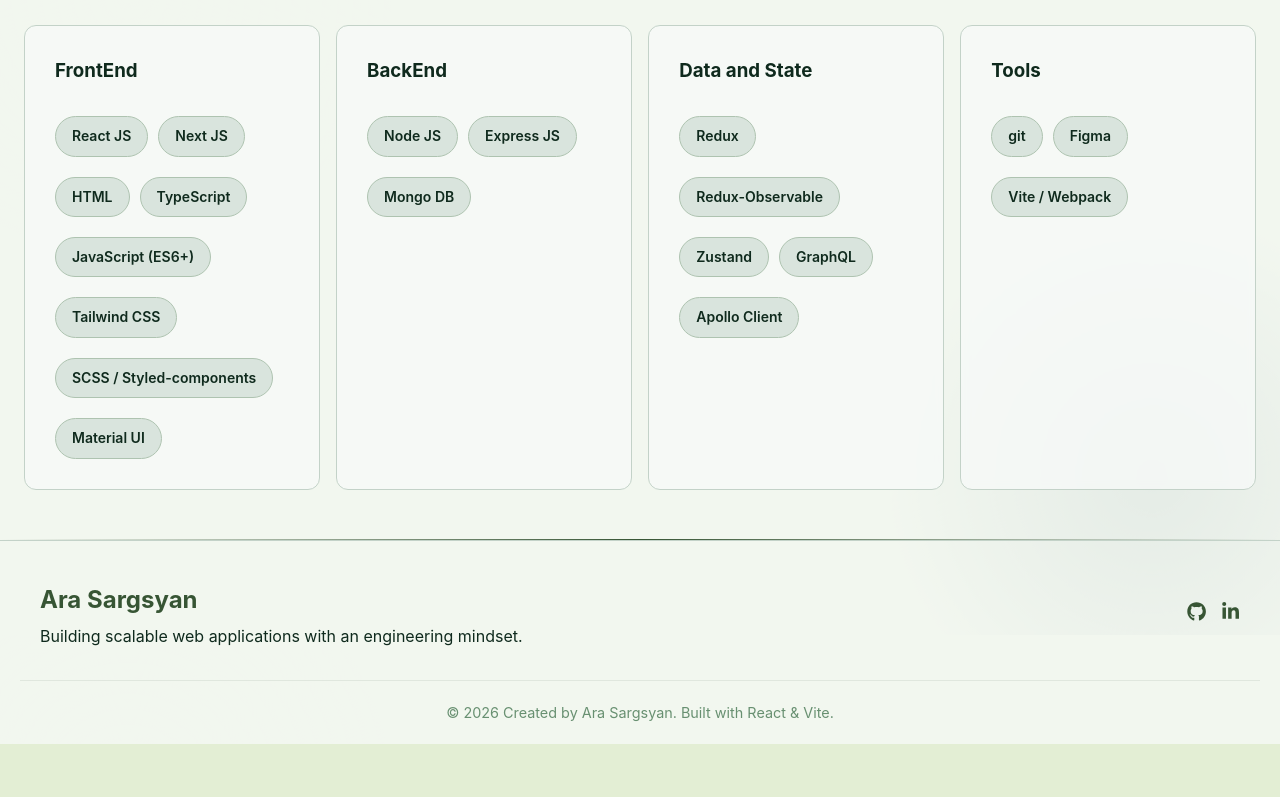
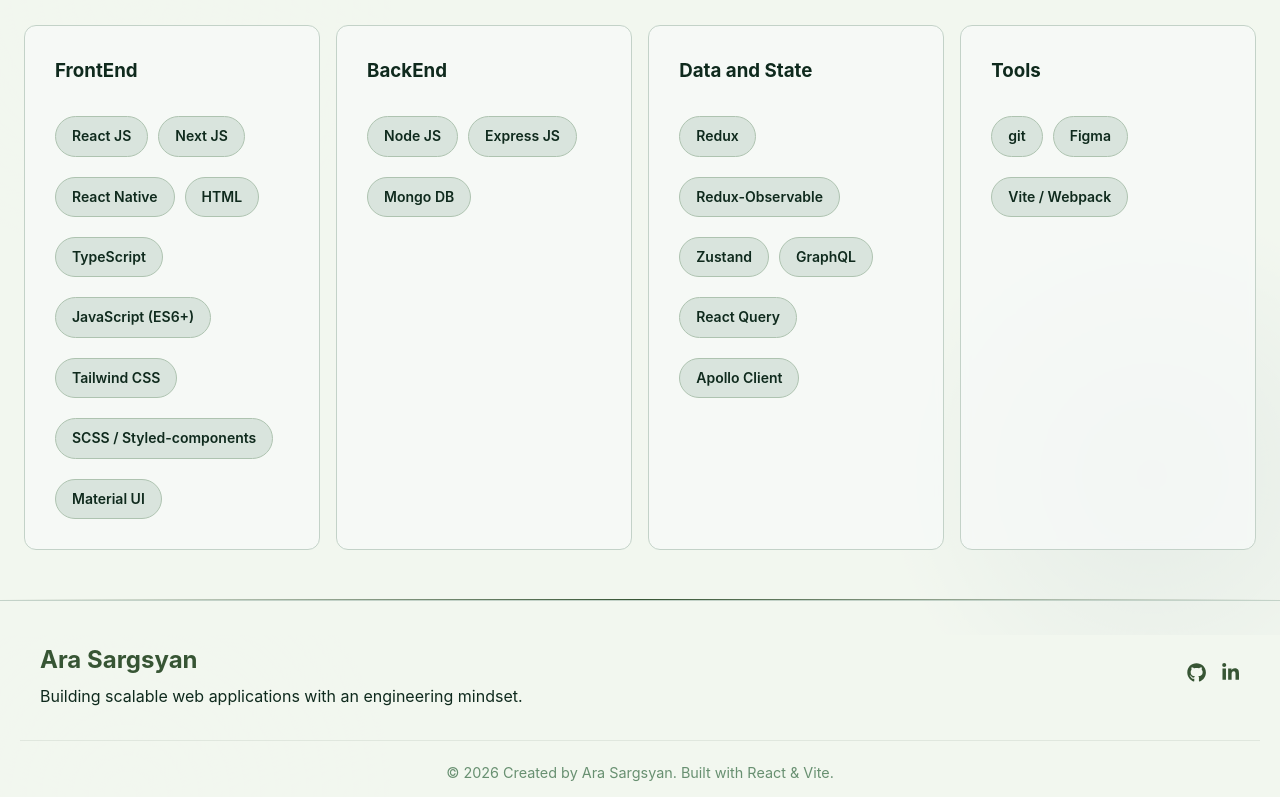
Before and after one commit to Ara0Sargsyan/portfolio, a React (Vite) app: page / in a window 1280 px wide. Shown: the part 1765-2562 px from the top of the page. Before the commit the page ends 2509 px from the top, so only its background shows below. Built offline with nearby package versions, Linux system fonts and the light colour scheme.

Commit message:
update Skill list

```diff
--- a/src/features/home/skillsSlice.js
+++ b/src/features/home/skillsSlice.js
@@ -6,6 +6,7 @@
     skillsGroupe: [
       "React JS",
       "Next JS",
+      "React Native",
       "HTML",
       "TypeScript",
       "JavaScript (ES6+)",
@@ -25,6 +26,7 @@
       "Redux-Observable",
       "Zustand",
       "GraphQL",
+      "React Query",
       "Apollo Client",
     ],
   },
```
